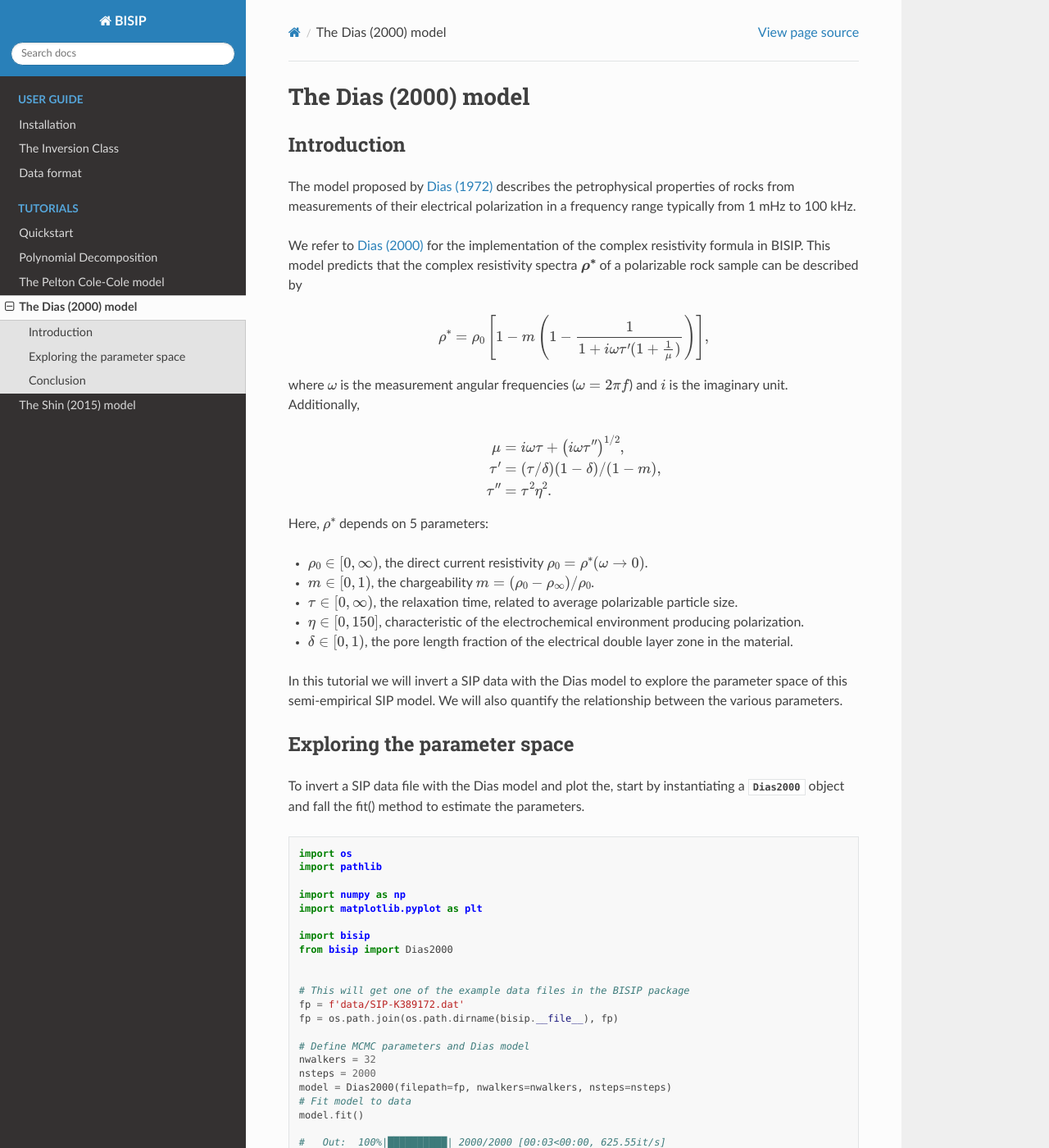
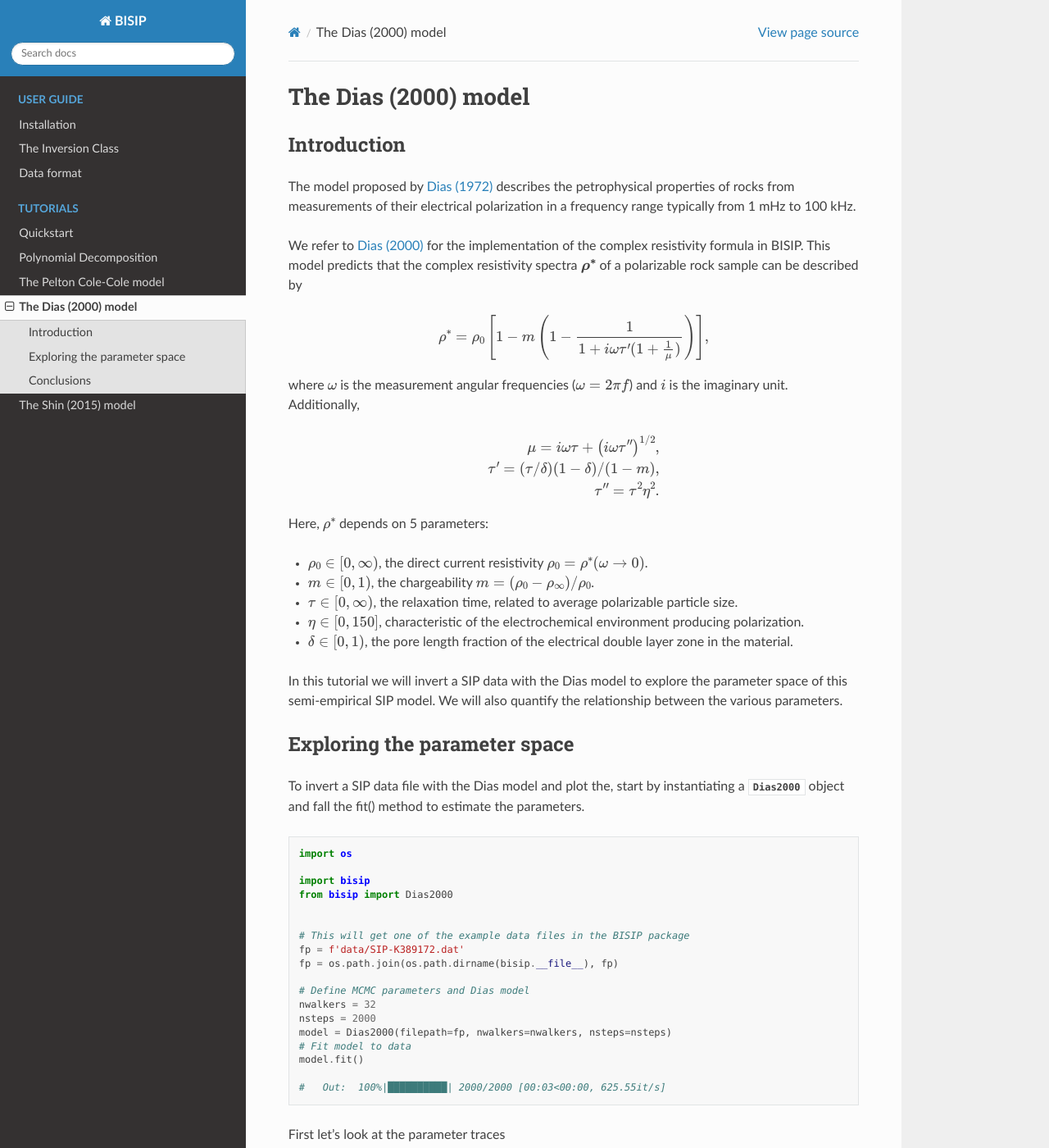
Before and after one commit to clberube/bisip2, a Sphinx documentation site: the page built from docs/tutorials/dias.rst, in a window 1280 px wide and 1400 px high. Shown: the whole window at 82% size. Built offline with Sphinx 7.4.7 and the Read the Docs theme 2.0.0, drawn with Linux system fonts in a browser that asks for light colours; some of the changed text lies outside the part shown.

Commit message:
Update docs

```diff
--- a/docs/tutorials/dias.rst
+++ b/docs/tutorials/dias.rst
@@ -24,9 +24,9 @@ where :math:`\omega` is the measurement angular frequencies
 
 .. math::
 
-    \mu &= i\omega\tau + \left(i\omega\tau''\right)^{1/2}, \\
-    \tau' &= (\tau/\delta)(1 - \delta)/(1 - m), \\
-    \tau'' &= \tau^2 \eta^2.
+    \mu = i\omega\tau + \left(i\omega\tau''\right)^{1/2}, \\
+    \tau' = (\tau/\delta)(1 - \delta)/(1 - m), \\
+    \tau'' = \tau^2 \eta^2.
 
 Here, :math:`\rho^*` depends on 5 parameters:
 
@@ -52,10 +52,6 @@ To invert a SIP data file with the Dias model and plot the, start by instantiati
 .. code-block:: python
 
     import os
-    import pathlib
-
-    import numpy as np
-    import matplotlib.pyplot as plt
 
     import bisip
     from bisip import Dias2000
@@ -165,17 +161,17 @@ Finally let's look at the optimal parameters and their uncertainties.
 
 .. math::
 
-  \rho_0 &= 1.008 \pm 0.052 \\
-  m &= 0.424 \pm 0.218 \\
-  \tau &= -9.038 \pm 6.046 \\
-  \eta &= 84.133 \pm 47.866 \\
-  \delta &= 0.480 \pm 0.263 \\
+  &\rho_0 = 1.008 \pm 0.052 \\
+  &m = 0.424 \pm 0.218 \\
+  &\tau = -9.038 \pm 6.046 \\
+  &\eta = 84.133 \pm 47.866 \\
+  &\delta = 0.480 \pm 0.263 \\
 
 The relatively large error bars on the data have correctly been propagated
 in the inversion process, and we observe that several parameters are weakly defined.
 
-Conclusion
-----------
+Conclusions
+-----------
 From this experiment, we conclude that the :math:`\rho_0` parameter is relatively
 independent from the others. We also note that :math:`m` and :math:`\tau` are
 characterized by a strong correlation coefficient. Most importantly, we find that
```
